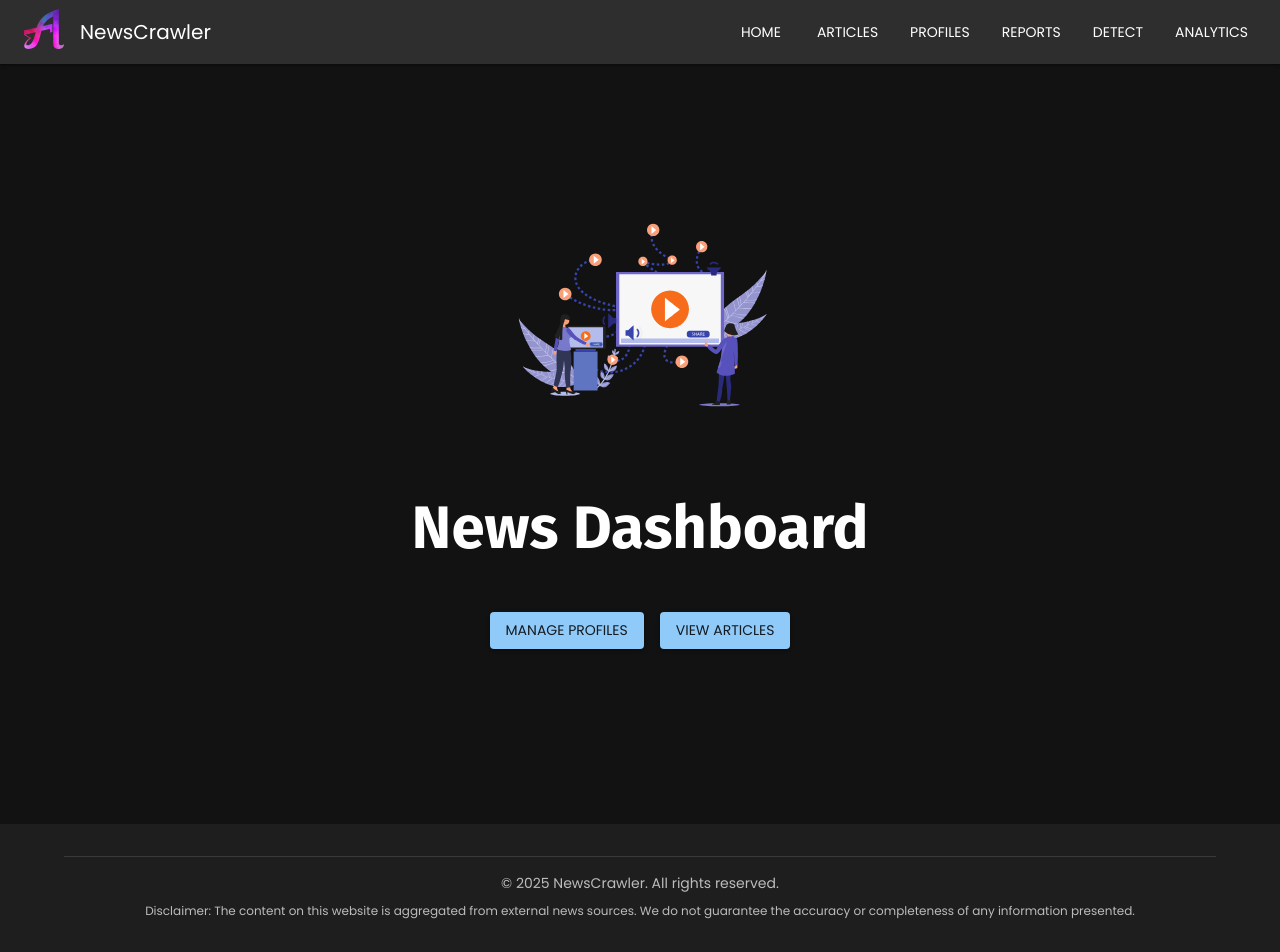
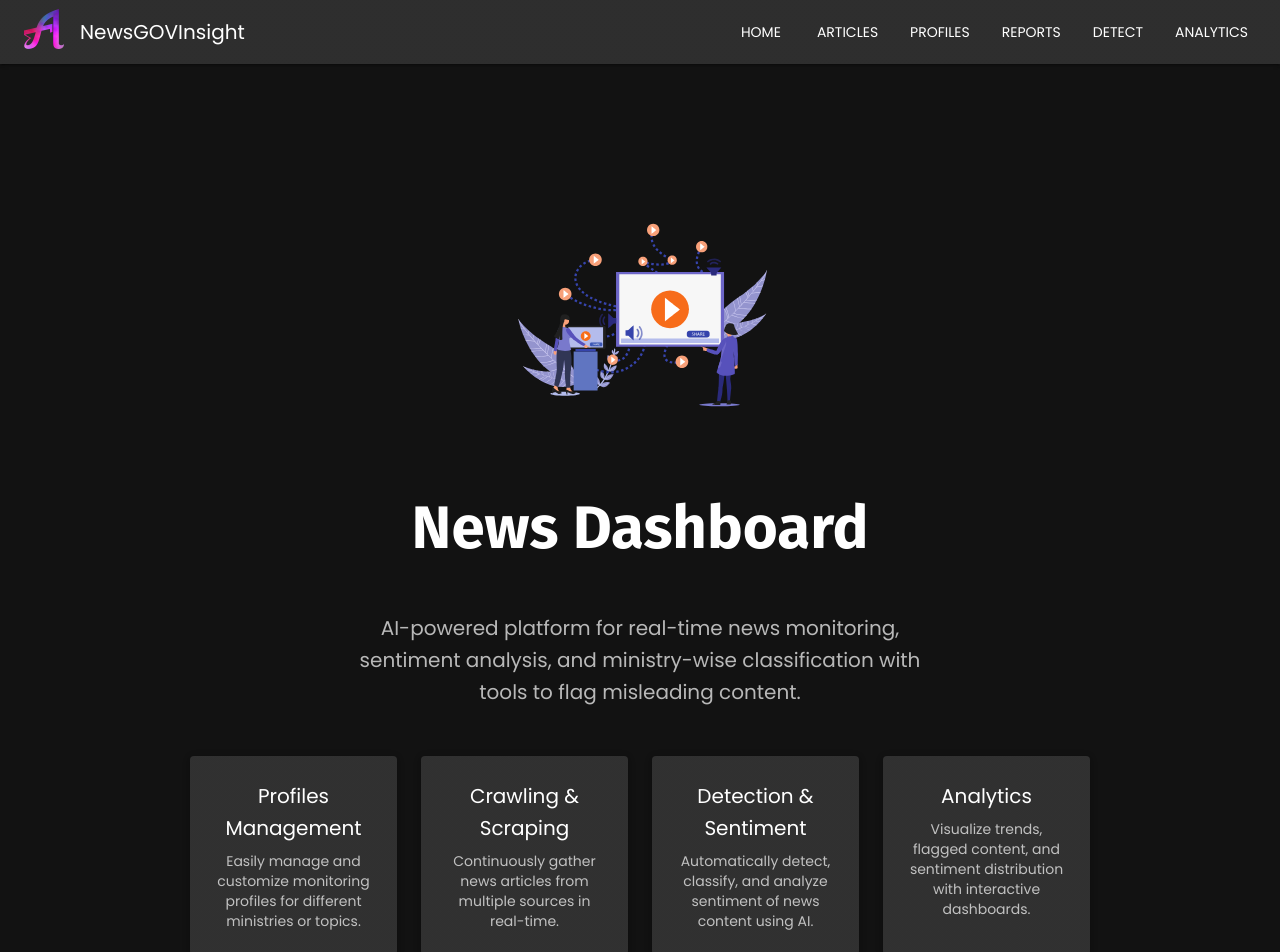
Before and after one commit to Binbasri-in/news-sentiment-frontend, a Next.js app: page / in a window 1280 px wide. Shown: the top 952 px of the page. Built offline with nearby package versions, Linux system fonts and the light colour scheme.

Commit message:
fix analytic page and add main page

```diff
--- a/src/app/page.tsx
+++ b/src/app/page.tsx
@@ -2,13 +2,32 @@
 'use client';
 
 import dynamic from 'next/dynamic';
-import { Stack, Typography, Button } from "@mui/material";
+import { Stack, Typography, Button, Box, Grid, Paper } from "@mui/material";
 import Link from "next/link";
 
 // Dynamically import the LottiePlayer with SSR disabled
 const LottiePlayer = dynamic(() => import('@/components/LottiePlayer'), {
   ssr: false,
 });
+
+const features = [
+  {
+    title: "Profiles Management",
+    description: "Easily manage and customize monitoring profiles for different ministries or topics.",
+  },
+  {
+    title: "Crawling & Scraping",
+    description: "Continuously gather news articles from multiple sources in real-time.",
+  },
+  {
+    title: "Detection & Sentiment",
+    description: "Automatically detect, classify, and analyze sentiment of news content using AI.",
+  },
+  {
+    title: "Analytics",
+    description: "Visualize trends, flagged content, and sentiment distribution with interactive dashboards.",
+  },
+];
 
 export default function Home() {
   return (
@@ -19,12 +38,23 @@ export default function Home() {
         height="300px"
       />
 
-      <Typography variant="h2">News Dashboard</Typography>
+      <Typography variant="h2" textAlign="center">News Dashboard</Typography>
 
-      <Stack spacing={2} direction="row">
-        <Link href="/profiles"><Button variant="contained">Manage Profiles</Button></Link>
-        <Link href="/articles"><Button variant="contained">View Articles</Button></Link>
-      </Stack>
+      <Typography variant="h6" color="text.secondary" textAlign="center" maxWidth={600}>
+        AI-powered platform for real-time news monitoring, sentiment analysis, and ministry-wise classification with tools to flag misleading content.
+      </Typography>
+
+      <Grid container spacing={3} justifyContent="center" maxWidth={900} pb={4}>
+        {features.map((feature) => (
+          <Grid size={{ xs: 12, sm: 6, md: 3 }} key={feature.title}>
+        <Paper elevation={3} sx={{ p: 3, height: '100%', textAlign: 'center', pb: 3 }}>
+          <Typography variant="h6" gutterBottom>{feature.title}</Typography>
+          <Typography variant="body2" color="text.secondary">{feature.description}</Typography>
+        </Paper>
+          </Grid>
+        ))}
+      </Grid>
+
     </Stack>
   );
 }
--- a/src/components/Footer.tsx
+++ b/src/components/Footer.tsx
@@ -9,7 +9,7 @@ export default function Footer() {
         <Divider sx={{ mb: 2 }} />
         <Stack spacing={1} textAlign="center">
           <Typography variant="body2" color="textSecondary">
-            &copy; {new Date().getFullYear()} NewsCrawler. All rights reserved.
+            &copy; {new Date().getFullYear()} NewsGOVInsight. All rights reserved.
           </Typography>
           <Typography variant="caption" color="textSecondary">
             Disclaimer: The content on this website is aggregated from external news sources. We do not guarantee the accuracy or completeness of any information presented.
--- a/src/components/Header.tsx
+++ b/src/components/Header.tsx
@@ -16,7 +16,7 @@ export default function Header() {
 
           {/* Website Name */}
           <Typography variant="h6" color="inherit" noWrap component="div">
-            NewsCrawler
+            NewsGOVInsight
           </Typography>
         </Stack>
 
@@ -27,7 +27,7 @@ export default function Header() {
           <Button color="inherit" component={Link} href="/profiles">Profiles</Button>
           <Button color="inherit" component={Link} href="/reports">Reports</Button>
           <Button color="inherit" component={Link} href="/detect">Detect</Button> {/* 👈 New Link */}
-          <Button color="inherit" component={Link} href="/analytics">Analytics</Button>
+          <Button color="inherit" component={Link} href="/dashboard">Analytics</Button>
         </Stack>
       </Toolbar>
     </AppBar>
```
Also changed, not shown: src/app/analytics/page.tsx (deleted, +0 -39 lines), src/app/dashboard/page.tsx (added, +66 -0 lines).
